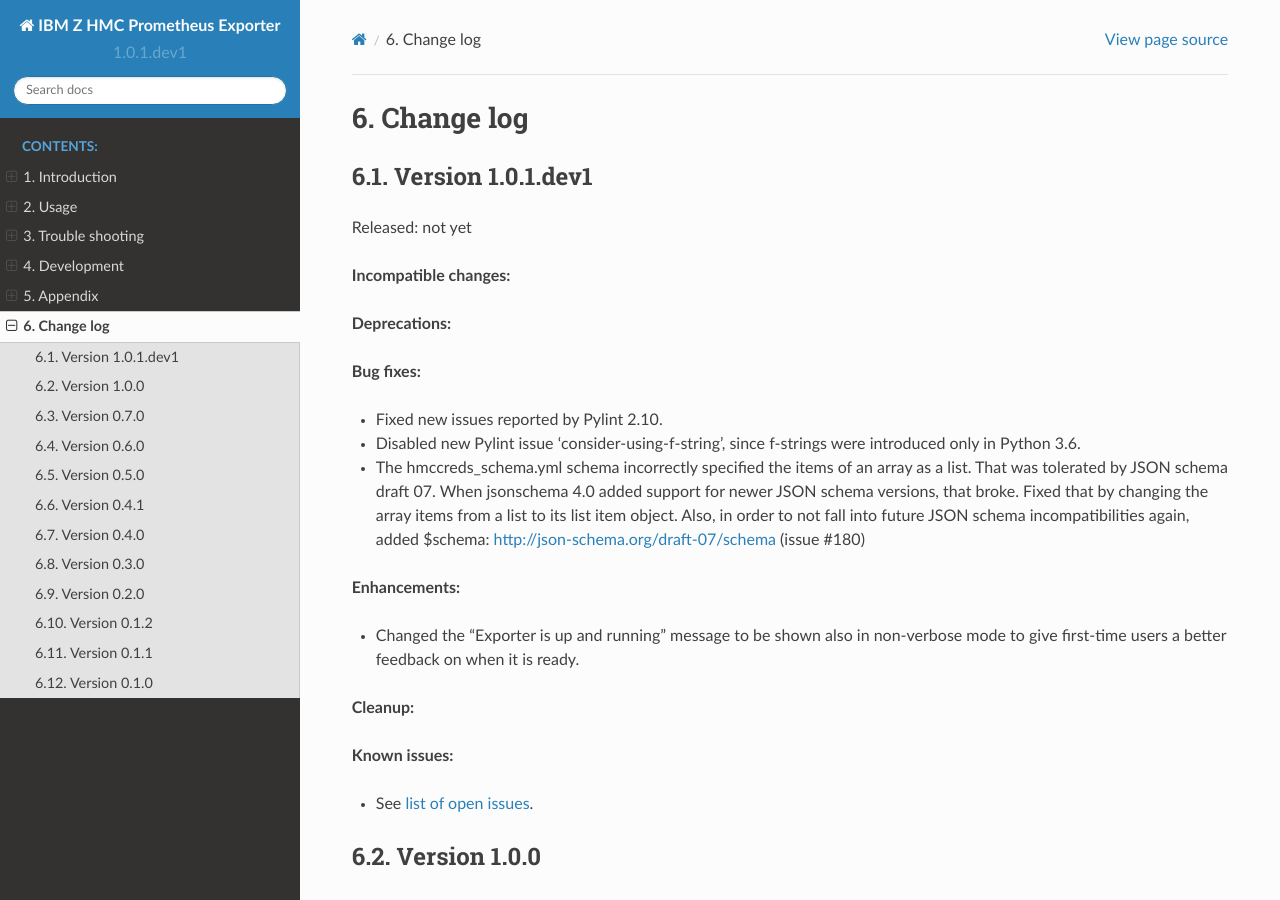
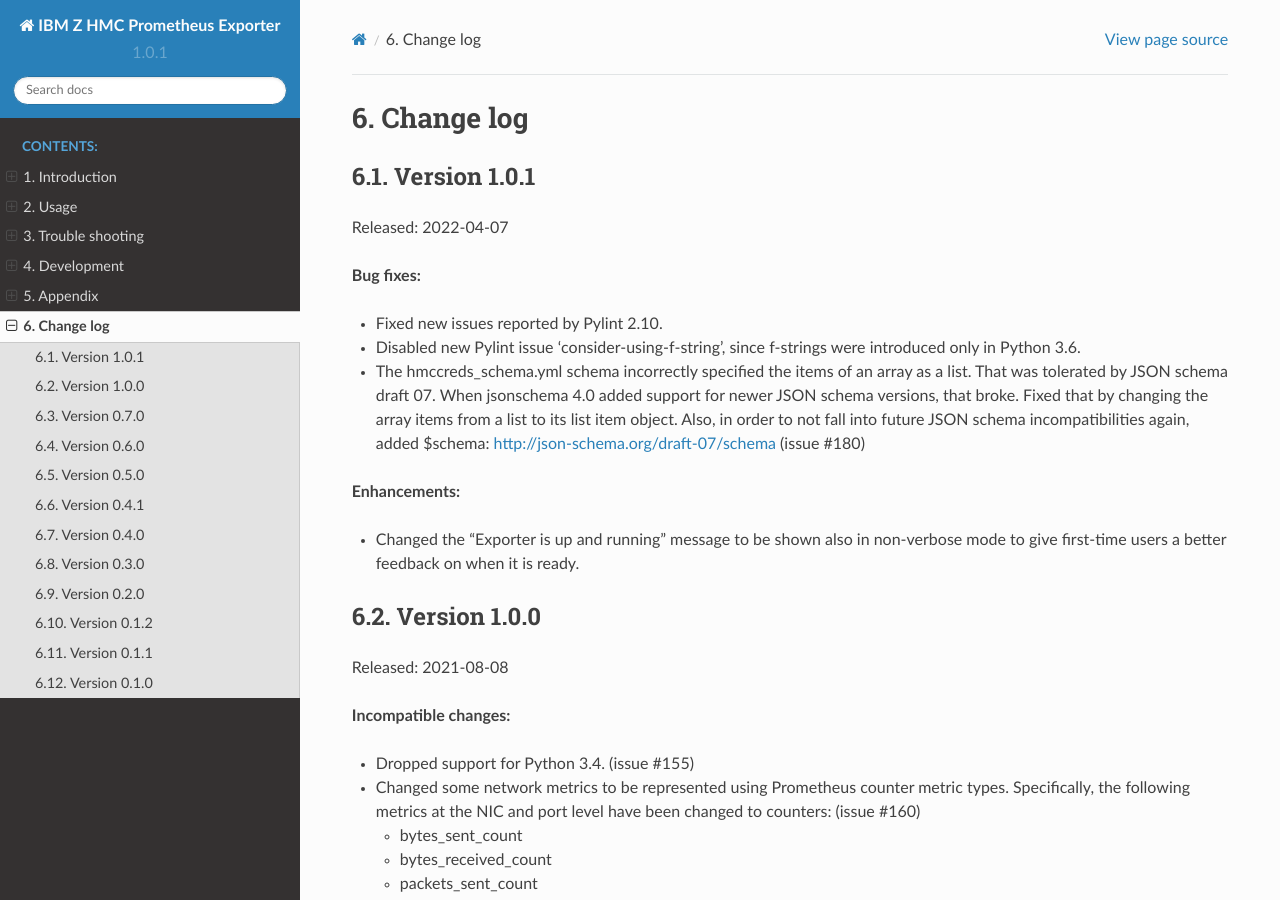
Before and after one commit to zhmcclient/zhmc-prometheus-exporter, a Sphinx documentation site: the page built from docs/changes.rst, in a window 1280 px wide and 900 px high. Built offline with Sphinx 7.4.7 and the Read the Docs theme 2.0.0, drawn with Linux system fonts in a browser that asks for light colours.

Commit message:
Release 1.0.1
Signed-off-by: Andreas Maier <maiera@de.ibm.com>

```diff
--- a/docs/changes.rst
+++ b/docs/changes.rst
@@ -17,14 +17,10 @@
 ----------
 
 
-Version 1.0.1.dev1
-^^^^^^^^^^^^^^^^^^
+Version 1.0.1
+^^^^^^^^^^^^^
 
-Released: not yet
-
-**Incompatible changes:**
-
-**Deprecations:**
+Released: 2022-04-07
 
 **Bug fixes:**
 
@@ -45,14 +41,6 @@
 * Changed the "Exporter is up and running" message to be shown also in
   non-verbose mode to give first-time users a better feedback on when it is
   ready.
-
-**Cleanup:**
-
-**Known issues:**
-
-* See `list of open issues`_.
-
-.. _`list of open issues`: https://github.com/zhmcclient/zhmc-prometheus-exporter/issues
 
 
 Version 1.0.0
--- a/zhmc_prometheus_exporter/_version.py
+++ b/zhmc_prometheus_exporter/_version.py
@@ -25,4 +25,4 @@
 #:
 #: * "M.N.P.dev1": A not yet released version M.N.P
 #: * "M.N.P": A released version M.N.P
-__version__ = '1.0.1.dev1'
+__version__ = '1.0.1'
```
